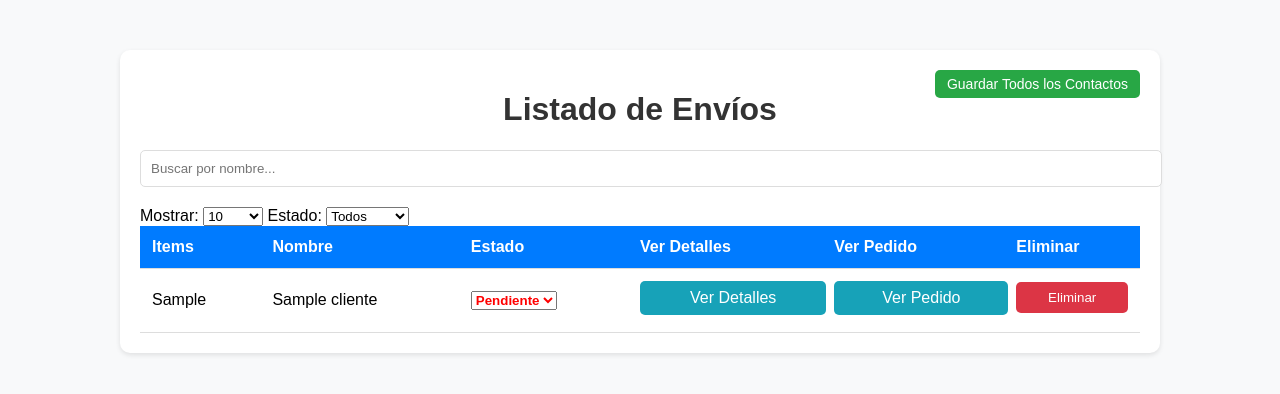
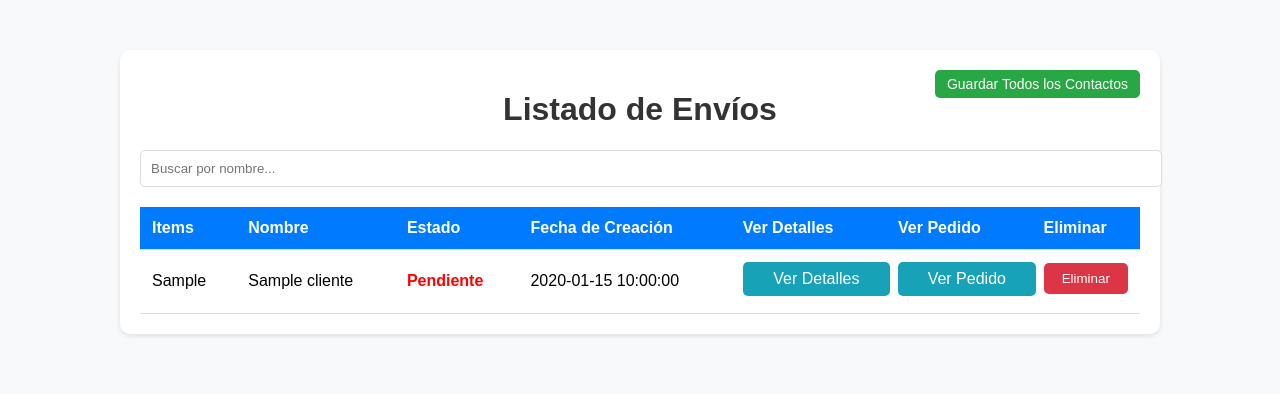
Before and after one commit to corporacionprintec/printec_envios, a PHP site: page /php/listado_envios.php in a window 1280 px wide. Shown: the top 394 px of the page. Run offline with PHP 8.4, Linux system fonts and the light colour scheme; tables that the repository leaves empty or names only in its code hold one stand-in row (values such as "Sample post").

Commit message:
proyeccion120

```diff
--- a/php/listado_envios.php
+++ b/php/listado_envios.php
@@ -19,18 +19,8 @@ if ($conn->connect_error) {
     die("Conexión fallida: " . $conn->connect_error);
 }
 
-// Obtener el límite de registros seleccionados por el usuario
-$limit = isset($_GET['limit']) ? intval($_GET['limit']) : 10;
-
-// Obtener el filtro de estado (si no se selecciona, se muestran todos)
-$estadoFiltro = isset($_GET['estadoFiltro']) ? $_GET['estadoFiltro'] : '';
-
-// Construir la consulta SQL
-$sql = "SELECT item, id, nombre, telefono, estado FROM clientes";
-if (!empty($estadoFiltro)) {
-    $sql .= " WHERE estado = '$estadoFiltro'";
-}
-$sql .= " ORDER BY item DESC LIMIT $limit";
+// Construir la consulta SQL para obtener hasta 100,000 registros sin filtros adicionales
+$sql = "SELECT item, id, nombre, telefono, estado, fecha_creacion FROM clientes ORDER BY item DESC LIMIT 100000";
 $result = $conn->query($sql);
 
 if (!$result) {
@@ -162,33 +152,13 @@ if (!$result) {
         <!-- Buscador -->
         <input type="text" id="buscador" onkeyup="filtrarTabla()" placeholder="Buscar por nombre..." style="margin-bottom: 20px; padding: 10px; width: 100%; border: 1px solid #ddd; border-radius: 5px;">
 
-        <!-- Filtro de cantidad de registros a mostrar -->
-        <form method="GET" action="">
-            <label for="limit">Mostrar:</label>
-            <select name="limit" id="limit" onchange="this.form.submit()">
-                <option value="10" <?php echo $limit == 10 ? 'selected' : ''; ?>>10</option>
-                <option value="20" <?php echo $limit == 20 ? 'selected' : ''; ?>>20</option>
-                <option value="50" <?php echo $limit == 50 ? 'selected' : ''; ?>>50</option>
-                <option value="100" <?php echo $limit == 100 ? 'selected' : ''; ?>>100</option>
-                <option value="1000" <?php echo $limit == 1000 ? 'selected' : ''; ?>>1000</option>
-                <option value="10000" <?php echo $limit == 10000 ? 'selected' : ''; ?>>10000</option>
-            </select>
-
-            <!-- Filtro de estado -->
-            <label for="estadoFiltro">Estado:</label>
-            <select name="estadoFiltro" id="estadoFiltro" onchange="this.form.submit()">
-                <option value="">Todos</option>
-                <option value="pendiente" <?php echo $estadoFiltro == 'pendiente' ? 'selected' : ''; ?>>Pendiente</option>
-                <option value="enviado" <?php echo $estadoFiltro == 'enviado' ? 'selected' : ''; ?>>Enviado</option>
-            </select>
-        </form>
-
         <table id="tablaEnvios">
             <thead>
                 <tr>
                     <th>Items</th>
                     <th>Nombre</th>
                     <th>Estado</th>
+                    <th>Fecha de Creación</th>
                     <th>Ver Detalles</th>
                     <th>Ver Pedido</th>
                     <th>Eliminar</th>
@@ -198,9 +168,10 @@ if (!$result) {
                 <?php
                 if ($result->num_rows > 0) {
                     while ($row = $result->fetch_assoc()) {
-                        $item = $row['item']; // Mostrar el número de item sin prefijo
+                        $item = $row['item'];
                         $nombre = $row['nombre'];
                         $estado = $row['estado'];
+                        $fechaCreacion = $row['fecha_creacion'];
 
                         // URL para ver detalles
                         $urlVerDetalles = "https://printecenvios-production.up.railway.app/ver_pedido.html?item=" . $item;
@@ -214,17 +185,8 @@ if (!$result) {
                         echo "<tr>";
                         echo "<td>" . $item . "</td>";
                         echo "<td>" . $nombre . "</td>";
-                        // Campo para cambiar estado manualmente
-                        echo "<td>
-                                <form method='POST' action='actualizar_estado.php'>
-                                    <select name='nuevo_estado' onchange='this.form.submit()' class='$estadoClass'>
-                                        <option value='pendiente' " . ($estado == 'pendiente' ? 'selected' : '') . ">Pendiente</option>
-                                        <option value='enviado' " . ($estado == 'enviado' ? 'selected' : '') . ">Enviado</option>
-                                    </select>
-                                    <input type='hidden' name='id' value='" . $row['id'] . "'>
-                                </form>
-                              </td>";
-
+                        echo "<td class='$estadoClass'>" . ucfirst($estado) . "</td>";
+                        echo "<td>" . $fechaCreacion . "</td>";
                         // Botón para ver detalles
                         echo '<td><a href="' . $urlVerDetalles . '" class="copy-btn">Ver Detalles</a></td>';
 
@@ -236,7 +198,7 @@ if (!$result) {
                         echo "</tr>";
                     }
                 } else {
-                    echo "<tr><td colspan='6'>No hay envíos</td></tr>";
+                    echo "<tr><td colspan='7'>No hay envíos</td></tr>";
                 }
 
                 $conn->close();
```
